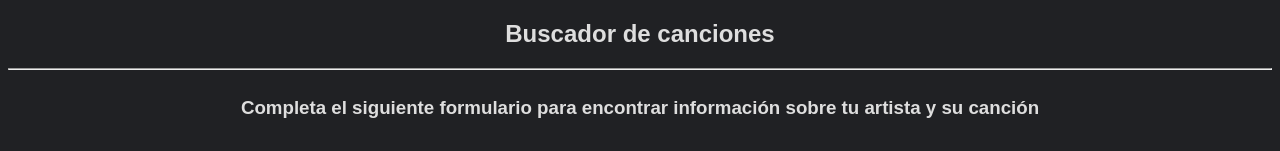
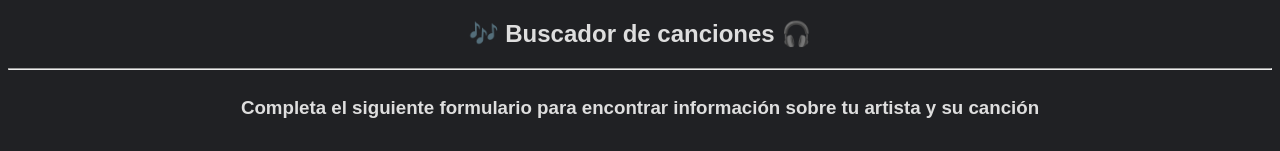
Before and after one commit to danielalbanez40/Buscador-de-Canciones-ReactJs, a React (Create React App) app: page / in a window 1280 px wide. Shown: the top 151 px of the page. Built offline with nearby package versions, Linux system fonts and the light colour scheme.

Commit message:
Agregando estilos

```diff
--- a/src/components/SongSearch.jsx
+++ b/src/components/SongSearch.jsx
@@ -44,7 +44,7 @@ const SongSearch = () => {
 
   return (
     <div>
-      <h2>Buscador de canciones</h2>
+      <h2>🎶 Buscador de canciones 🎧</h2>
       <hr />
 
       <SongForm handleSearch={handleSearch} />
```
